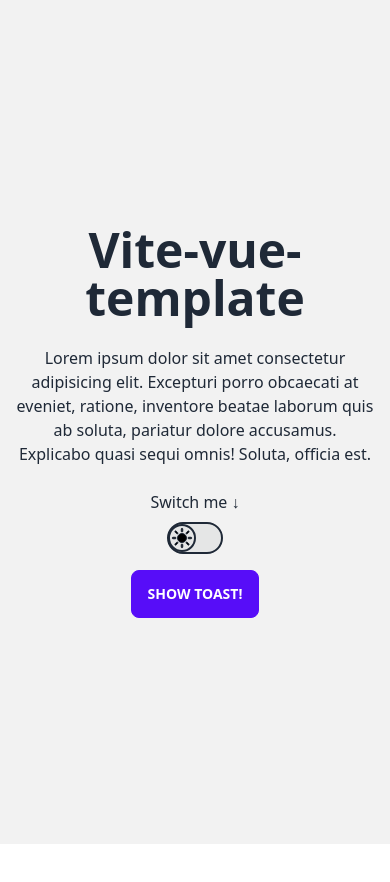
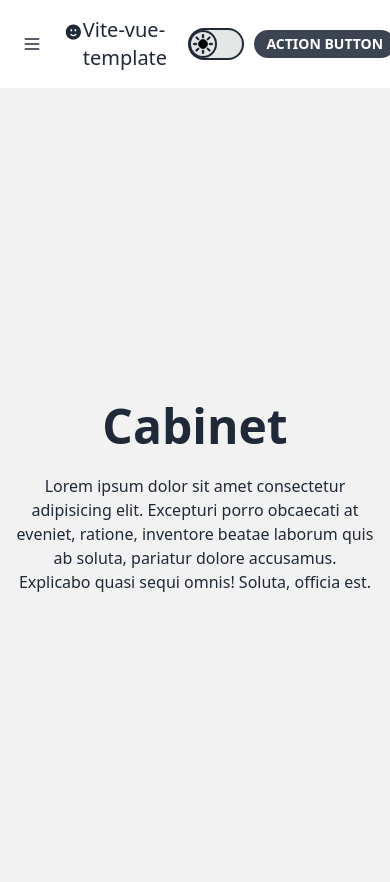
Before and after one commit to eugenfaust/vite-vue-template, a Vue app: page /cabinet in a window 390 px wide. Shown: the top 882 px of the page. Before the commit the page ends 844 px from the top, so only its background shows below. Built offline with nearby package versions, Linux system fonts and the light colour scheme.

Commit message:
add router;add some views;some drawer logic;

```diff
--- a/package.json
+++ b/package.json
@@ -11,8 +11,10 @@
     "preview": "vite preview"
   },
   "dependencies": {
+    "@heroicons/vue": "^2.0.13",
     "daisyui": "^2.46.1",
     "vue": "^3.2.45",
+    "vue-router": "^4.1.6",
     "vue-toastification": "^2.0.0-rc.5",
     "vuex": "^4.0.2"
   },
--- a/src/App.vue
+++ b/src/App.vue
@@ -1,6 +1,7 @@
 <script>
-import ThemeSwitcher from './components/ThemeSwitcher.vue';
+import NavBar from './components/NavBar.vue';
 import { useToast } from 'vue-toastification';
+
 export default {
   setup() {},
   data() {
@@ -21,27 +22,15 @@ export default {
       return this.$store.state.theme.current;
     },
   },
-  components: { ThemeSwitcher },
+  components: {
+    NavBar,
+  },
 };
 </script>
 
 <template>
-  <div class="hero min-h-screen bg-base-200" :data-theme="theme">
-    <div class="hero-content text-center">
-      <div class="max-w-md">
-        <h1 class="text-5xl font-bold">Vite-vue-template</h1>
-        <p class="py-6">
-          Lorem ipsum dolor sit amet consectetur adipisicing elit. Excepturi
-          porro obcaecati at eveniet, ratione, inventore beatae laborum quis ab
-          soluta, pariatur dolore accusamus. Explicabo quasi sequi omnis!
-          Soluta, officia est.
-        </p>
-        <p>Switch me ↓</p>
-        <div class="flex justify-center m-2"><ThemeSwitcher class="" /></div>
-        <button class="btn btn-primary mt-2" @click="showToast">
-          Show toast!
-        </button>
-      </div>
-    </div>
+  <div :data-theme="theme">
+    <NavBar />
+    <router-view/>
   </div>
 </template>
--- /dev/null
+++ b/src/components/Drawer.vue
@@ -0,0 +1,46 @@
+<script>
+import {
+  AdjustmentsVerticalIcon,
+  ChartBarIcon,
+  BeakerIcon,
+  HomeIcon,
+} from '@heroicons/vue/24/solid';
+export default {
+  computed: {
+    isOpen() {
+      return this.$store.state.drawer.open;
+    },
+  },
+  methods: {
+    closeDrawer() {
+        this.$store.commit('drawer/setOpen', false);
+    },
+  },
+  components: { AdjustmentsVerticalIcon, ChartBarIcon, BeakerIcon, HomeIcon },
+};
+</script>
+<template>
+  <div class="drawer drawer-mobile">
+    <input type="checkbox" class="drawer-toggle" :checked="isOpen" />
+    <div class="drawer-content flex flex-col items-center justify-center">
+      <slot></slot>
+    </div>
+    <div class="drawer-side">
+      <label @click="closeDrawer" class="drawer-overlay"></label>
+      <ul class="menu p-4 w-80 bg-base-200 text-base-content">
+        <li>
+          <a><HomeIcon class="w-6 h-6" />Dashboard</a>
+        </li>
+        <li>
+          <a><ChartBarIcon class="w-6 h-6" />Statistic</a>
+        </li>
+        <li>
+          <a><BeakerIcon class="w-6 h-6" />Manage</a>
+        </li>
+        <li>
+          <a><AdjustmentsVerticalIcon class="w-6 h-6" />Settings</a>
+        </li>
+      </ul>
+    </div>
+  </div>
+</template>
--- /dev/null
+++ b/src/components/NavBar.vue
@@ -0,0 +1,68 @@
+<script>
+import ThemeSwitcher from './ThemeSwitcher.vue';
+import { FaceSmileIcon } from '@heroicons/vue/24/solid';
+export default {
+  data() {
+    return {
+      showMenu: false,
+    };
+  },
+  methods: {
+    openDrawer() {
+      this.$store.commit('drawer/setOpen', !this.$store.state.drawer.open);
+    },
+  },
+  computed: {
+    currentPath() {
+      return this.$route.name;
+    },
+  },
+  watch: {
+    currentPath(newPath) {
+      this.showMenu = newPath.startsWith('Cabinet');
+    },
+  },
+  components: { ThemeSwitcher, FaceSmileIcon },
+};
+</script>
+<template>
+  <div class="navbar bg-base-100">
+    <div class="flex-none">
+      <button
+        class="btn btn-square btn-ghost lg:hidden hover:btn-primary"
+        @click="openDrawer"
+        v-if="showMenu"
+      >
+        <svg
+          xmlns="http://www.w3.org/2000/svg"
+          fill="none"
+          viewBox="0 0 24 24"
+          class="inline-block w-5 h-5 stroke-current"
+        >
+          <path
+            stroke-linecap="round"
+            stroke-linejoin="round"
+            stroke-width="2"
+            d="M4 6h16M4 12h16M4 18h16"
+          ></path>
+        </svg>
+      </button>
+    </div>
+    <div class="flex-1">
+      <router-link to="/"
+        ><a
+          class="flex normal-case text-xl p-2 hover:text-primary duration-200"
+          ><FaceSmileIcon class="w-8 h-8" />Vite-vue-template</a
+        ></router-link
+      >
+    </div>
+    <div class="flex-none">
+      <ThemeSwitcher />
+      <button
+        class="ml-2 btn btn-sm rounded-full border-2 border-current hover:border-current transform transition duration-200 hover:scale-110"
+      >
+        Action button
+      </button>
+    </div>
+  </div>
+</template>
--- a/src/components/ThemeSwitcher.vue
+++ b/src/components/ThemeSwitcher.vue
@@ -21,7 +21,7 @@ export default {
 </script>
 <template>
   <div
-    class="flex border-2 border-current rounded-full w-14 bg-base-300
+    class="flex border-2 border-current rounded-full w-14 bg-base-300 h-8
     transform transition duration-200 hover:scale-110 cursor-pointer"
     @click="switchTheme"
   >
--- a/src/main.js
+++ b/src/main.js
@@ -1,8 +1,9 @@
 import { createApp } from 'vue';
 import store from './store';
 import Toast from "vue-toastification";
+import router from './router';
 import "vue-toastification/dist/index.css";
 import './style.css';
 import App from './App.vue';
 
-createApp(App).use(store).use(Toast).mount('#app');
+createApp(App).use(store).use(Toast).use(router).mount('#app');
--- /dev/null
+++ b/src/router/index.js
@@ -0,0 +1,23 @@
+import { createRouter, createWebHistory } from 'vue-router';
+import Home from '../views/Home.vue';
+const routes = [
+  {
+    path: '/',
+    name: 'Home',
+    component: Home,
+  },
+  {
+    path: '/cabinet',
+    name: 'Cabinet',
+    // route level code-splitting
+    // this generates a separate chunk (about.[hash].js) for this route
+    // which is lazy-loaded when the route is visited.
+    component: () =>
+      import(/* webpackChunkName: "about" */ '../views/Cabinet.vue'),
+  },
+];
+const router = createRouter({
+  history: createWebHistory(import.meta.env.BASE_URL),
+  routes,
+});
+export default router;
--- a/src/store/index.js
+++ b/src/store/index.js
@@ -1,9 +1,11 @@
 import { createStore } from 'vuex';
 import theme from './modules/theme';
+import drawer from './modules/drawer';
 // Create a new store instance.
 const store = createStore({
   modules: {
     theme,
+    drawer,
   },
 });
 
--- /dev/null
+++ b/src/store/modules/drawer.js
@@ -0,0 +1,17 @@
+// initial state
+// shape: [{ id, quantity }]
+const state = () => ({
+    open: false,
+  });
+  // mutations
+  const mutations = {
+      setOpen(state, status) {
+          state.open = status;
+      }
+  };
+
+  export default {
+    namespaced: true,
+    state,
+    mutations,
+  };
--- /dev/null
+++ b/src/views/Cabinet.vue
@@ -0,0 +1,23 @@
+<script>
+import Drawer from '../components/Drawer.vue';
+export default {
+  components: { Drawer },
+};
+</script>
+<template>
+  <Drawer>
+    <div class="hero min-h-screen bg-base-200">
+      <div class="hero-content text-center">
+        <div class="max-w-md">
+          <h1 class="text-5xl font-bold">Cabinet</h1>
+          <p class="py-6">
+            Lorem ipsum dolor sit amet consectetur adipisicing elit. Excepturi
+            porro obcaecati at eveniet, ratione, inventore beatae laborum quis
+            ab soluta, pariatur dolore accusamus. Explicabo quasi sequi omnis!
+            Soluta, officia est.
+          </p>
+        </div>
+      </div>
+    </div>
+  </Drawer>
+</template>
--- /dev/null
+++ b/src/views/Home.vue
@@ -0,0 +1,19 @@
+<script>
+export default {};
+</script>
+<template>
+  <div class="hero min-h-screen bg-base-200">
+    <div class="hero-content text-center">
+      <div class="max-w-md">
+        <h1 class="text-5xl font-bold">Home</h1>
+        <p class="py-6">
+          Lorem ipsum dolor sit amet consectetur adipisicing elit. Excepturi
+          porro obcaecati at eveniet, ratione, inventore beatae laborum quis ab
+          soluta, pariatur dolore accusamus. Explicabo quasi sequi omnis!
+          Soluta, officia est.
+        </p>
+        <router-link to="/cabinet"><button class="btn btn-primary">Go to cabinet</button></router-link>
+      </div>
+    </div>
+  </div>
+</template>
```
Also changed, not shown: .eslintrc.cjs, 1 other file (tests, documents, lock files or other folders).
